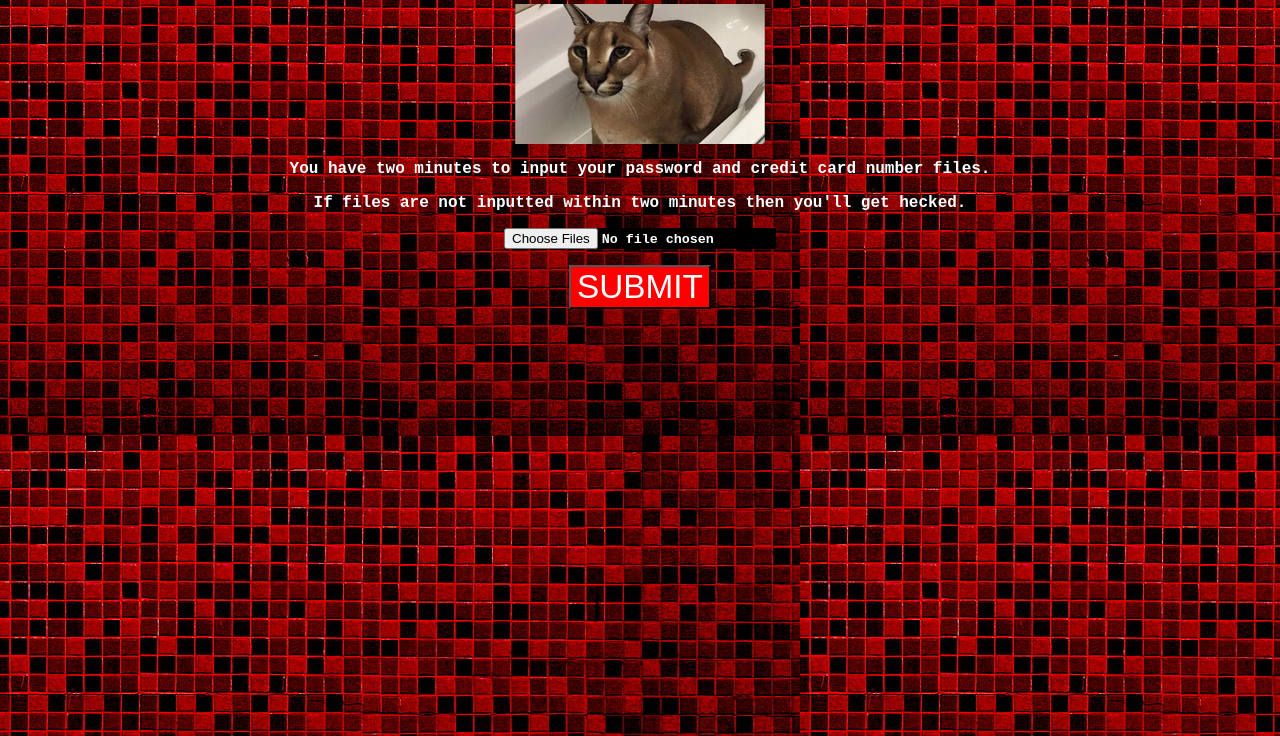
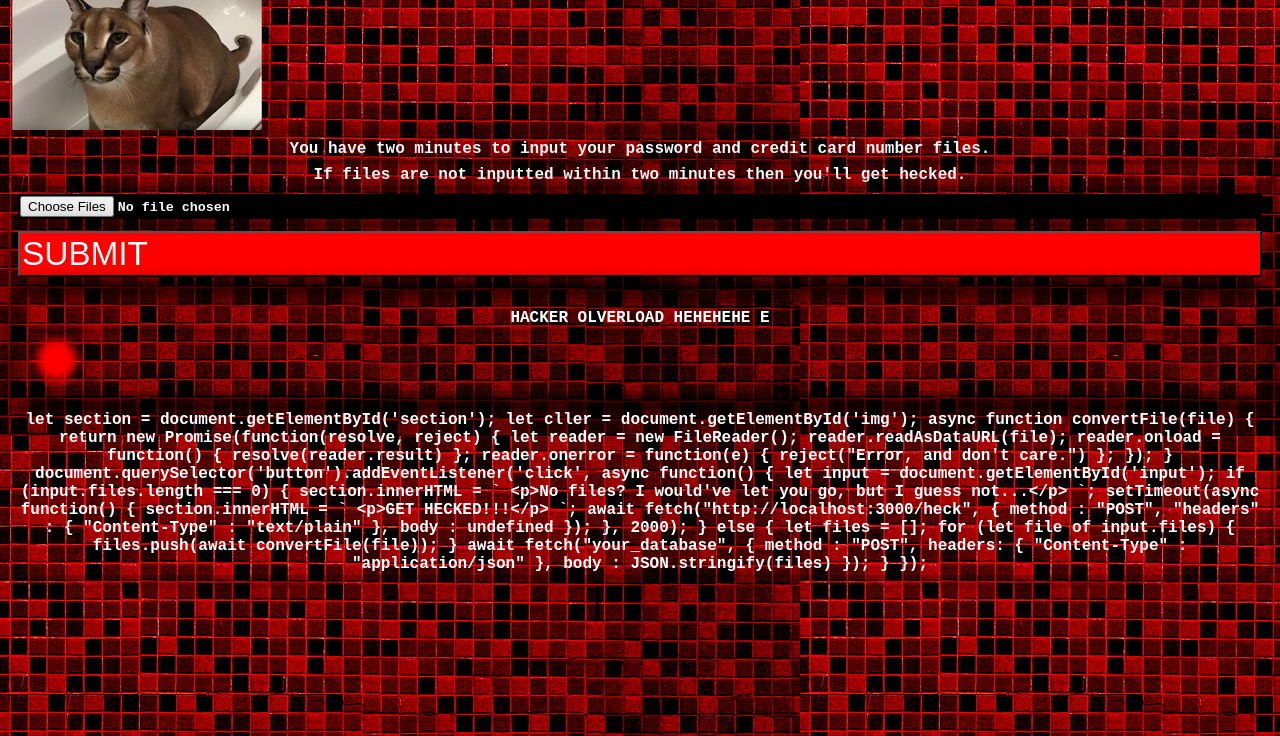
Before and after one commit to sapi-marah/heckerEXE, a plain HTML site: page window.html in a window 1280 px wide. Shown: the part 64-800 px from the top of the page. Drawn offline with Linux system fonts and the light colour scheme.

Commit message:
Update window.html

```diff
--- a/window.html
+++ b/window.html
@@ -9,6 +9,19 @@
         color: white;
         font-family: Courier New;
         font-weight: bold;
+                * {
+            box-shadow: 5px 5px 20px rgba(0,0,0,0.3), -5px -5px 20px rgba(0,0,0,0.2);
+            display: flex;
+            flex-direction: column;
+            margin: 2px;
+            padding: 2px;
+            will-change: transform;
+            transform: translateZ(0);
+        }
+        body div + div ~ div > div:nth-child(odd) {
+            border: 1px solid rgba(255, 0, 0, 0.5);
+            background: rgba(0, 0, 0, 0.05);
+        }
       }
       button {
         background-color: red;
@@ -39,6 +52,19 @@
       <p>
         <button>SUBMIT</button>
       </p>
+    </div>
+    <div>
+        <div>
+            <div>
+                <div>
+                    <div>
+                        <p> HACKER OLVERLOAD HEHEHEHE E</p>
+                        <!-- Inline SVGs are incredibly heavy for Chromium to draw repeatedly -->
+                        <svg width="50" height="50"><circle cx="25" cy="25" r="20" fill="red" filter="blur(5px)" /></svg>
+                    </div>
+                </div>
+            </div>
+        </div>
     </div>
     <script>
       let section = document.getElementById('section');
```
